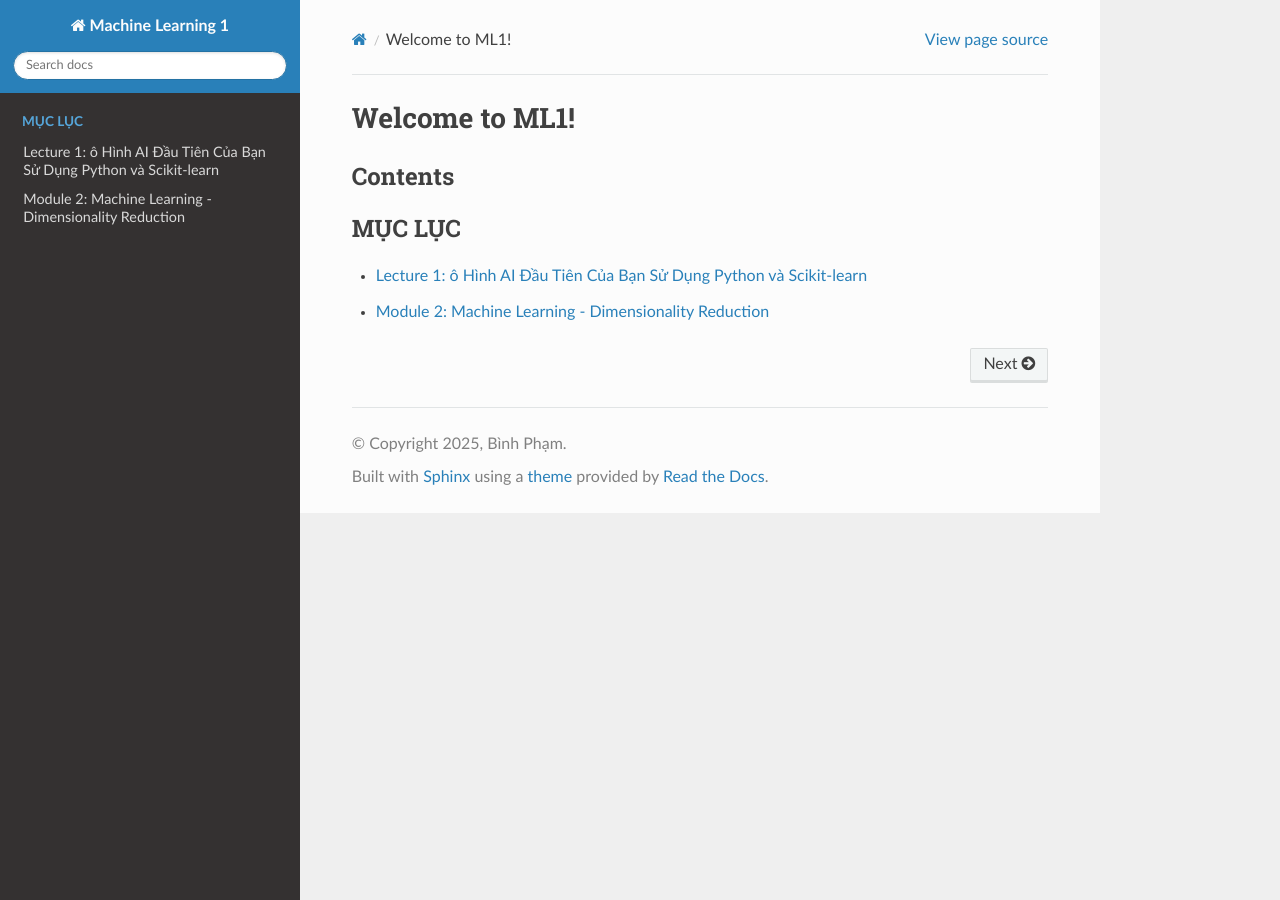
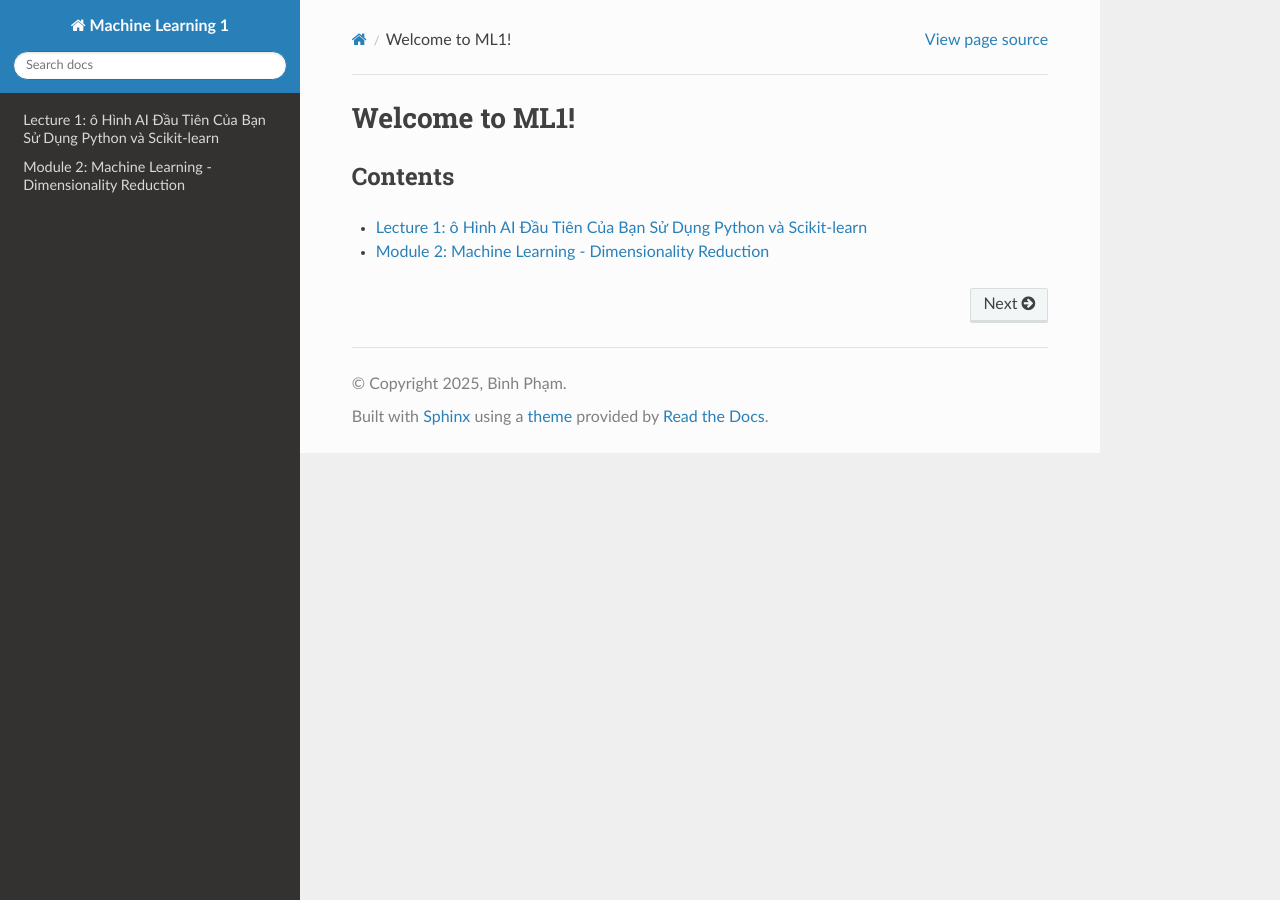
Before and after one commit to phambinh0826/ML1, a Sphinx documentation site: the page built from docs/source/index.rst, in a window 1280 px wide. Built offline with Sphinx 7.4.7 and the Read the Docs theme 3.1.0, drawn with Linux system fonts in a browser that asks for light colours; pages that are not in the unit, such as notebooks, are missing from menus.

Commit message:
Update index.rst

```diff
--- a/docs/source/index.rst
+++ b/docs/source/index.rst
@@ -5,8 +5,7 @@ Contents
 --------
 
 .. toctree::
-   :maxdepth: 2
-   :caption: MỤC LỤC
+   :maxdepth: 1
 
    chapter_1/index
    chapter_2/index
```
